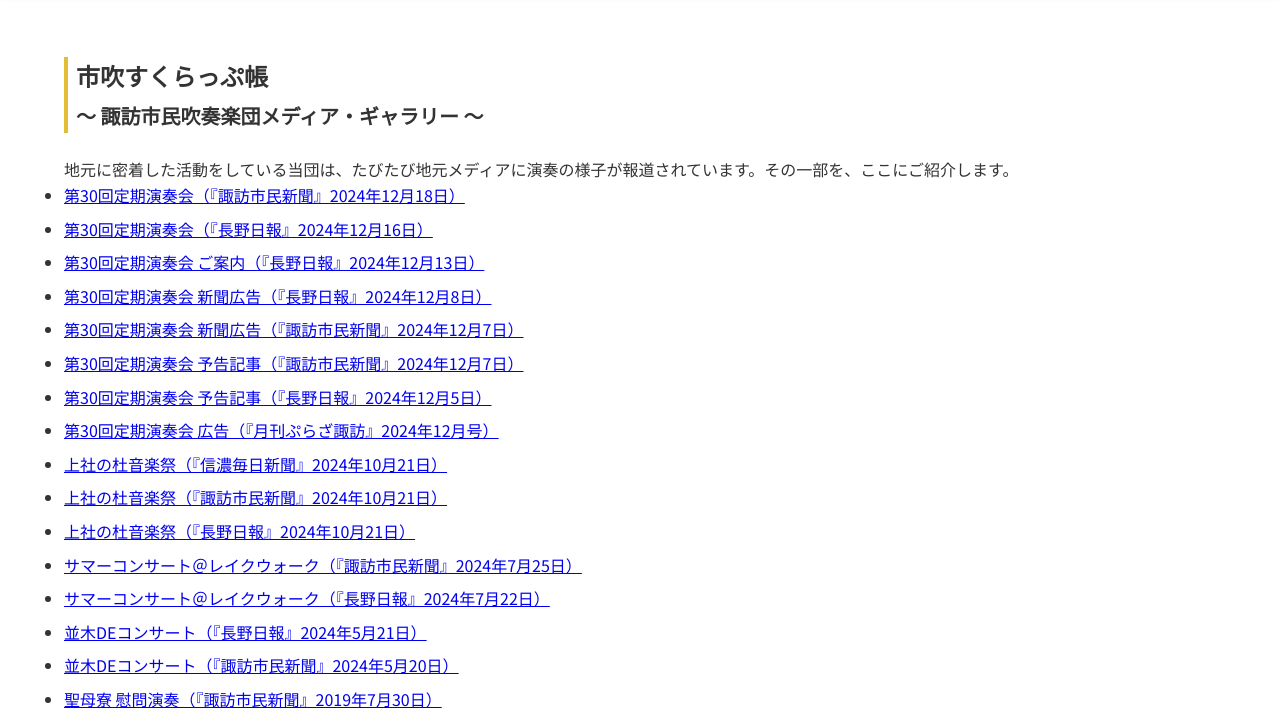
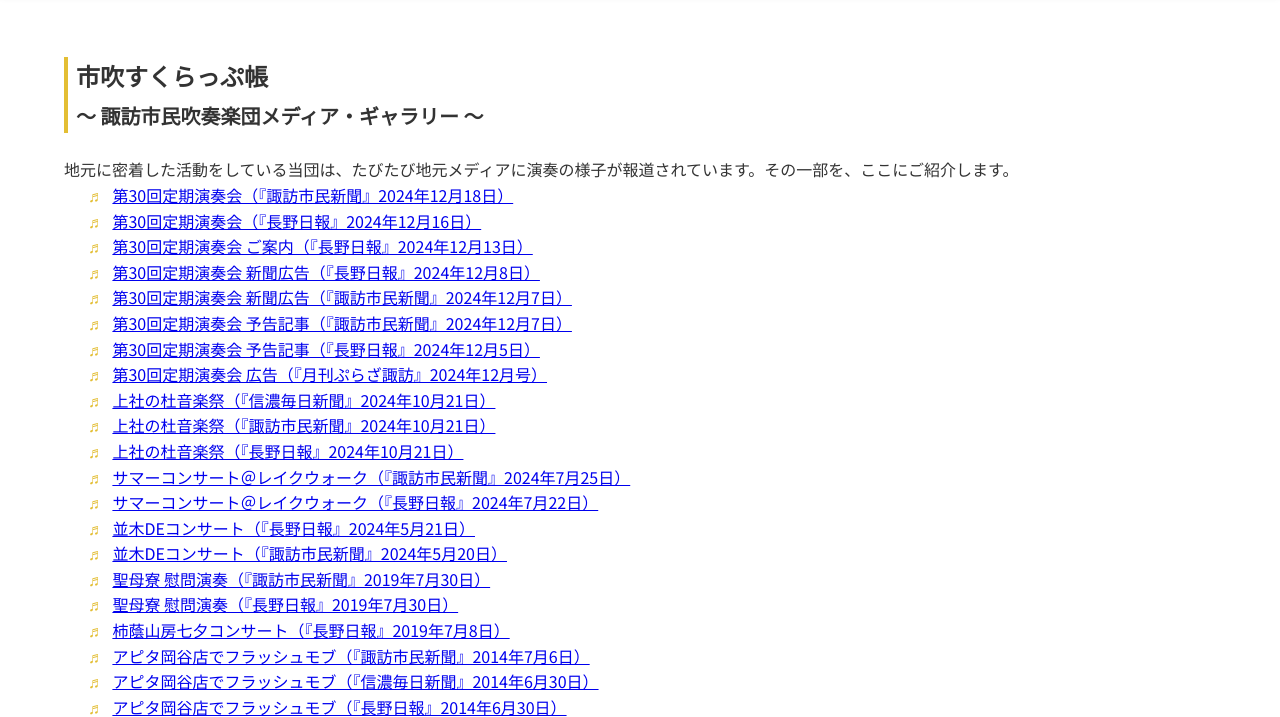
Before and after one commit to reipon29/scwb, a plain HTML site: page gallery/gallery.html in a window 1280 px wide. Shown: the part 110-827 px from the top of the page. Drawn offline with Linux system fonts and the light colour scheme.

Commit message:
メディアリストのスタイルを追加し、ギャラリーページのリストを更新

```diff
--- a/css/style.css
+++ b/css/style.css
@@ -608,3 +608,15 @@ body {
   background-color: var(--color-primary); /* 見出し行を背景色で強調 */
   color: #fff;
 }
+
+/* ── 箇条書き（メディア） ───────────────────────────── */
+.media-list {
+  list-style: none;
+  padding-left: 1.5em;  /* インデントは自分で調整 */
+}
+
+.media-list li::before {
+  content: "♬ ";
+  color: var(--color-secondary);
+  margin-right: 0.3em;
+}
--- a/gallery/gallery.html
+++ b/gallery/gallery.html
@@ -58,7 +58,7 @@
     <h2>市吹すくらっぷ帳<br><small>～ 諏訪市民吹奏楽団メディア・ギャラリー ～</small></h2>
     <p>地元に密着した活動をしている当団は、たびたび地元メディアに演奏の様子が報道されています。その一部を、ここにご紹介します。</p>
     <p>
-      <ul class="chapter">
+      <ul class="media-list">
         <li><a href="image/g241218s.jpg" target="_blank">第30回定期演奏会（『諏訪市民新聞』2024年12月18日）</a></li>
         <li><a href="image/g241216n.jpg" target="_blank">第30回定期演奏会（『長野日報』2024年12月16日）</a></li>
         <li><a href="image/g241213n.jpg" target="_blank">第30回定期演奏会 ご案内（『長野日報』2024年12月13日）</a></li>
```
